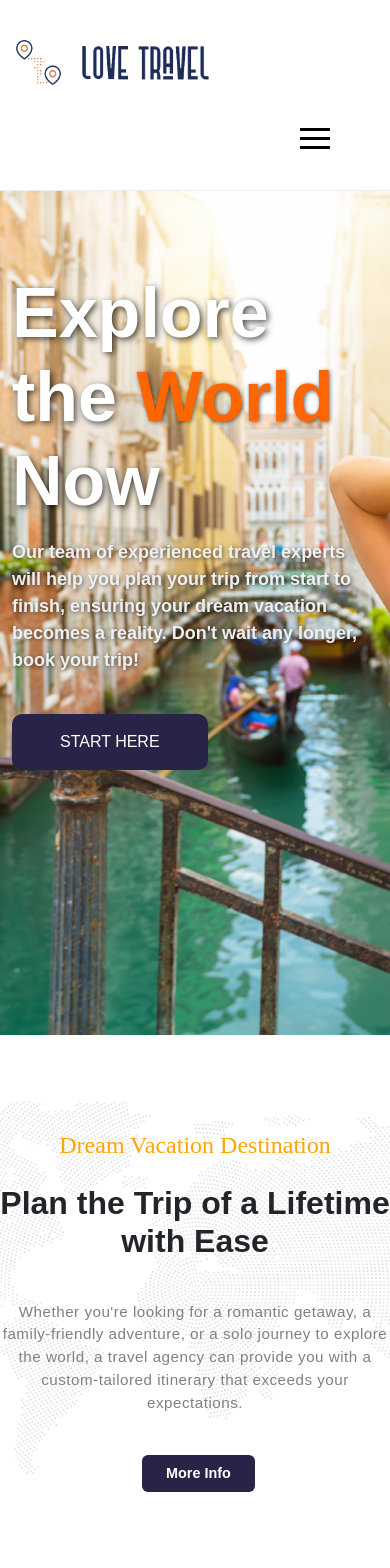
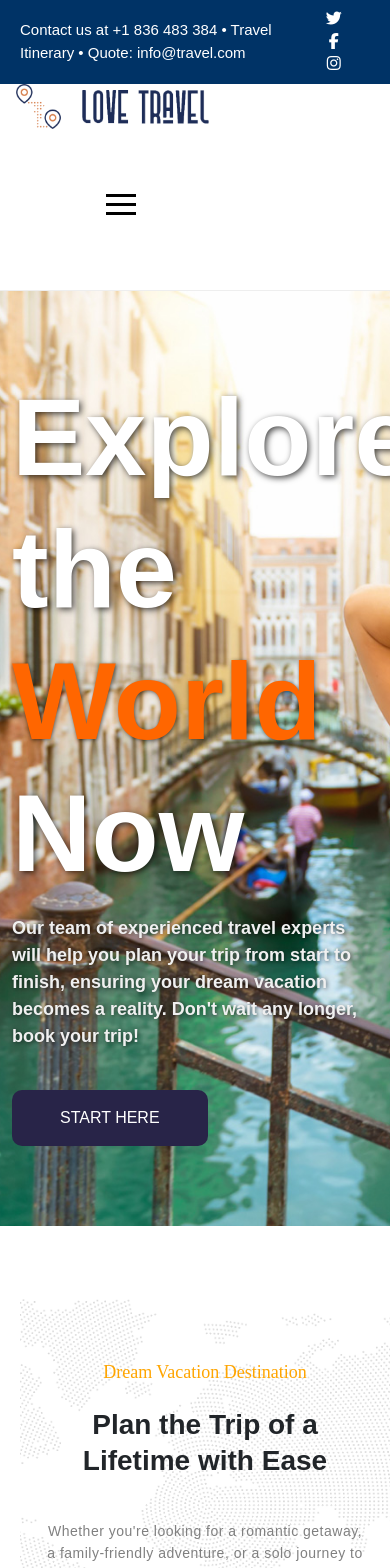
Before and after one commit to anshitsharma001-ship-it/tour-booking, a Next.js app: page / in a window 390 px wide. Shown: the top 1568 px of the page. Built offline with nearby package versions, Linux system fonts and the light colour scheme.

Commit message:
update global.css

```diff
--- a/app/globals.css
+++ b/app/globals.css
@@ -2670,6 +2670,24 @@ hr {
   width:100%;
   justify-content:center;
 }
+
+.dreamvacation h2 {
+  text-align: left !important;
+
+}
+
+.dreamvacation p {
+  text-align: left !important;
+}
+
+.dreamvacation h5 {
+  text-align: left !important;
+}
+
+.destinations-section {
+  margin-left: 20px;
+}
+
 }
 
 .date  {
@@ -2689,14 +2707,14 @@ hr {
     text-align: center;
   }
 
-  /* .destination-card.first-second,
+  .destination-card.first-second,
   .destination-card:nth-child(4) {
     margin-left: 80px;
   }
 
   .japan-card {
     margin-left: 80px;
-  } */
+  }
   .ourteam {
     font-size: 16px;
     text-align: center;
@@ -3234,28 +3252,55 @@ hr {
 }
 
 
-@media screen and (max-width: 420px) {
-  .start-vacation-section h1 {
-    font-size: 70px;
-  }
-
-  .overlay-section {
-    margin-bottom: 115px;
-  }
-
-  .review p {
-    max-width: 200px;
-  }
-
-  .rounded-circle {
-    margin-right: 90px;
-    margin-top: -40px;
-  }
-
-  .orange-btn {
-    margin-left: 142px;
-  }
-
+@media (max-width:420px){
+
+.destinations-section{
+padding:40px 15px;
+}
+
+.dreamvacation{
+width:100%;
+max-width:100%;
+margin:0 auto;
+padding:0 10px;
+text-align:center;
+}
+
+.orange-heading{
+font-size:18px !important;
+}
+
+.trip-plan{
+font-size:28px;
+line-height:1.3;
+max-width:100%;
+}
+
+.dreamvacation h2 {
+  text-align: center !important;
+}
+.dreamvacation p {
+  text-align: center !important;
+}
+.dreamvacation h5 {
+  text-align: center !important;
+}
+
+.vacation{
+font-size:14px;
+max-width:100%;
+line-height:1.6;
+margin:auto;
+}
+
+.orange-btn{
+display:inline-block;
+margin-top:15px;
+}
+
+.overlay-section {
+  margin-bottom: 115px;
+}
 
 }
 
@@ -3300,29 +3345,3 @@ hr {
   padding:8px 10px;
 }
 }
-
-
-
-
-
-
-@media screen and (max-width: 410px) {
-   .desktop-hamburger {
-    position: absolute;
-    left: 250px;
-    bottom: 695px;
-  }
-
-  .header-left, .desktop-hamburger {
-    margin-top: 40px;
-
-  }
-
-  .top-bar {
-    display: none;
-  }
-
-   .destination-card {
-    margin-right: 100px;
-  }
-  }
```
